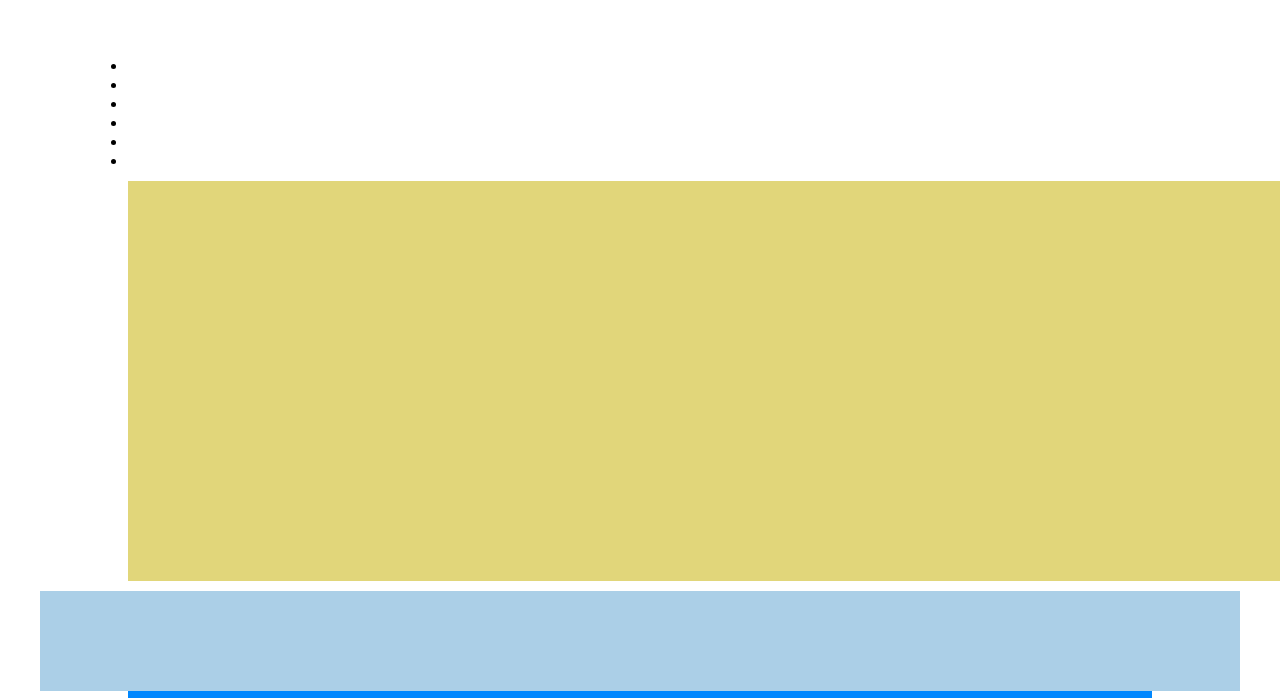
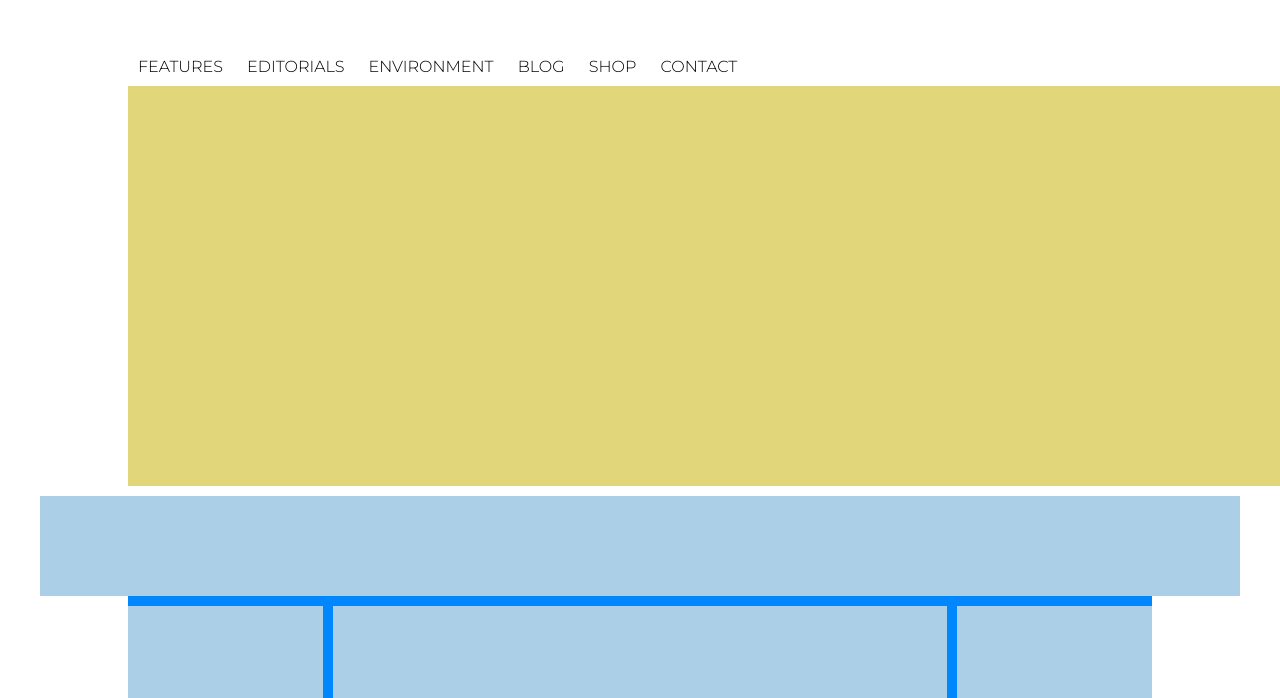
Before and after one commit to DomenicoAgostino/htmlcss-wp, a plain HTML site: page index.html in a window 1280 px wide. Shown: the part 43-741 px from the top of the page. Drawn offline with Linux system fonts and the light colour scheme.

Commit message:
Aggiunta Nav

```diff
--- a/Assets/css/style.css
+++ b/Assets/css/style.css
@@ -32,9 +32,27 @@
   height: 100px;
 }
 
+
 .logo {
   height: 40px;
 }
+
+a{
+  text-decoration: none;
+}
+
+nav ul li{
+  display: inline-block;
+  margin: 0 10px;
+
+}
+
+
+nav ul li a{
+  color: black;
+  text-transform: uppercase;
+}
+
 
 
 .jumbotron {
--- a/index.html
+++ b/index.html
@@ -20,12 +20,12 @@
       <div class="menu">
         <nav>
           <ul>
-            <li><a href="#"></a></li>
-            <li><a href="#"></a></li>
-            <li><a href="#"></a></li>
-            <li><a href="#"></a></li>
-            <li><a href="#"></a></li>
-            <li><a href="#"></a></li>
+            <li><a href="#">Features</a></li>
+            <li><a href="#">Editorials</a></li>
+            <li><a href="#">Environment</a></li>
+            <li><a href="#">Blog</a></li>
+            <li><a href="#">Shop</a></li>
+            <li><a href="#">Contact</a></li>
           </ul>
 
 
```
